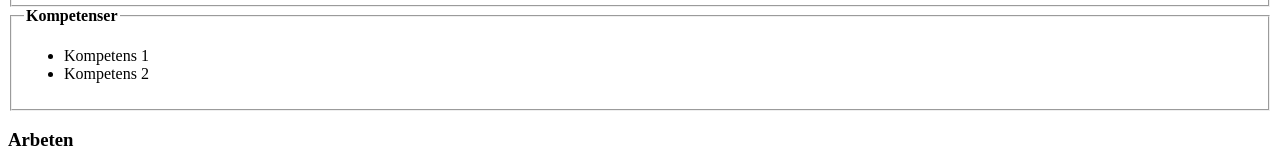
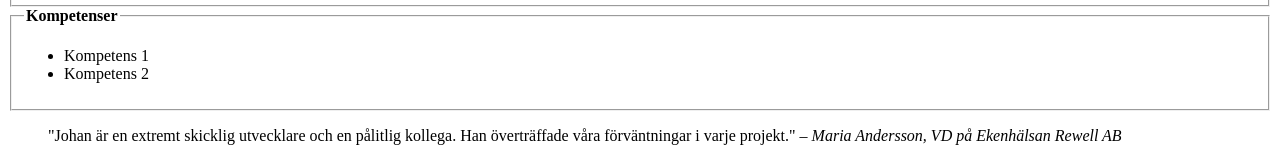
Before and after one commit to JoooooMei/CV-HTML, a plain HTML site: page index.html in a window 1280 px wide. Shown: the part 759-919 px from the top of the page. Drawn offline with Linux system fonts and the light colour scheme.

Commit message:
Citat i <aside>

```diff
--- a/index.html
+++ b/index.html
@@ -66,6 +66,11 @@
                         </li>
                     </ul>
                 </fieldset>
+
+                <blockquote>
+                    "Johan är en extremt skicklig utvecklare och en pålitlig kollega. Han överträffade våra förväntningar i varje projekt."
+                    <cite>– Maria Andersson, VD på Ekenhälsan Rewell AB</cite>
+                </blockquote>
         </aside>
 
         <main>
```
